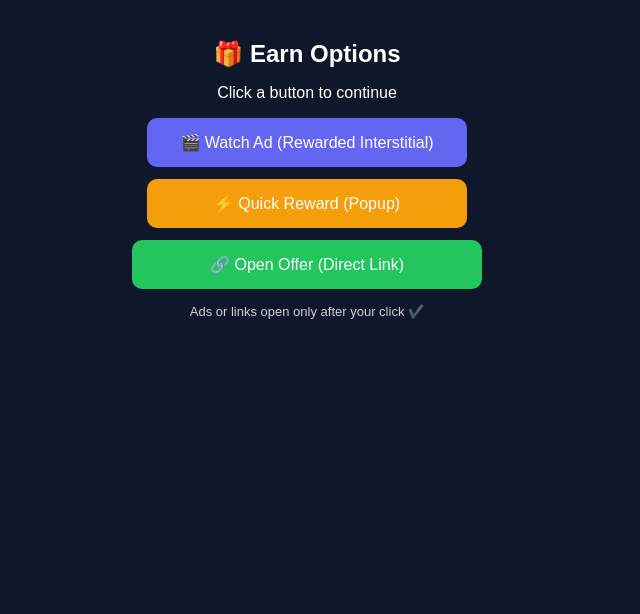
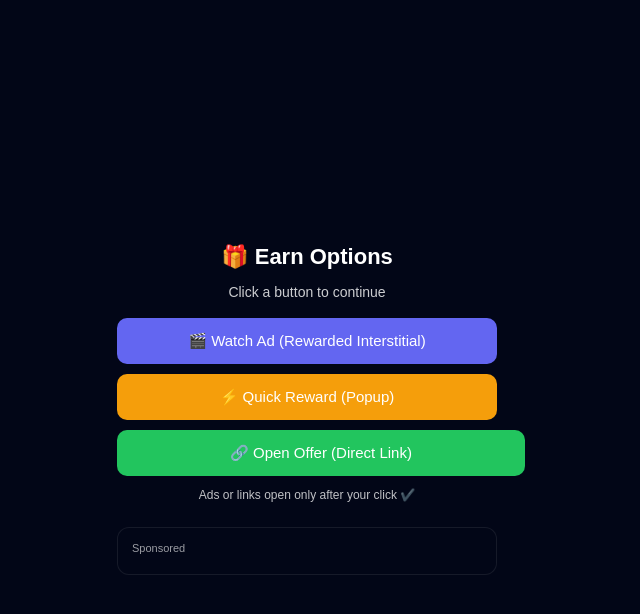
Before and after one commit to PIAS404/MONTAG-, a plain HTML site: page index.html in a window 1280 px wide. Shown: the whole page, without its empty margins (333-973 px from the left). Drawn offline with Linux system fonts and the light colour scheme.

Commit message:
Update index.html

```diff
--- a/index.html
+++ b/index.html
@@ -1,73 +1,116 @@
 <!DOCTYPE html>
 <html lang="en">
 <head>
-  <meta charset="UTF-8">
-  <title>Earn by Watching Ads</title>
-  <meta name="viewport" content="width=device-width, initial-scale=1.0">
+  <meta charset="UTF-8" />
+  <meta name="viewport" content="width=device-width, initial-scale=1.0" />
 
-  <!-- Monetag SDK -->
-  <script src='//libtl.com/sdk.js'
-          data-zone='10349717'
-          data-sdk='show_10349717'></script>
+  <title>Earn Options</title>
+
+  <!-- ✅ Monetag Website Verification (ONLY ONCE) -->
+  <meta name="monetag" content="c418652733772764949f61353e354b6a">
+
+  <!-- ✅ Monetag SDK (Rewarded Interstitial + Popup) -->
+  <script src="//libtl.com/sdk.js"
+          data-zone="10349717"
+          data-sdk="show_10349717"></script>
 
   <style>
     body {
       margin: 0;
-      padding: 20px;
+      min-height: 100vh;
+      background: linear-gradient(180deg, #020617, #020617);
       font-family: Arial, sans-serif;
-      background: #0f172a;
-      color: #ffffff;
+      color: #fff;
+      display: flex;
+      justify-content: center;
+      align-items: center;
+    }
+
+    .container {
+      width: 100%;
+      max-width: 380px;
+      padding: 25px;
       text-align: center;
     }
+
     h2 {
-      margin-bottom: 10px;
+      margin-bottom: 6px;
+      font-size: 22px;
     }
+
+    p.subtitle {
+      opacity: 0.8;
+      font-size: 14px;
+      margin-bottom: 18px;
+    }
+
     button, a.direct-btn {
       width: 100%;
-      max-width: 320px;
-      padding: 15px;
-      margin: 12px auto;
-      font-size: 16px;
+      padding: 14px;
+      margin: 10px 0;
       border: none;
       border-radius: 10px;
+      font-size: 15px;
       cursor: pointer;
+      color: #fff;
       text-decoration: none;
       display: block;
-      color: #fff;
     }
+
     .btn-interstitial {
       background: #6366f1;
     }
+
     .btn-popup {
       background: #f59e0b;
     }
+
     .btn-direct {
       background: #22c55e;
     }
+
     .note {
-      font-size: 13px;
-      opacity: 0.8;
-      margin-top: 15px;
+      margin-top: 12px;
+      font-size: 12px;
+      opacity: 0.75;
+    }
+
+    /* Blog-style ad box */
+    .ad-box {
+      margin-top: 25px;
+      padding: 14px;
+      background: #020617;
+      border: 1px solid rgba(255,255,255,0.08);
+      border-radius: 12px;
+      text-align: left;
+    }
+
+    .ad-label {
+      font-size: 11px;
+      opacity: 0.6;
+      margin-bottom: 6px;
     }
   </style>
 </head>
 
 <body>
 
+  <div class="container">
+
     <h2>🎁 Earn Options</h2>
-  <p>Click a button to continue</p>
+    <p class="subtitle">Click a button to continue</p>
 
-  <!-- Rewarded Interstitial -->
+    <!-- 🎬 Rewarded Interstitial -->
     <button class="btn-interstitial" onclick="rewardedInterstitial()">
       🎬 Watch Ad (Rewarded Interstitial)
     </button>
 
-  <!-- Rewarded Popup -->
+    <!-- ⚡ Rewarded Popup -->
     <button class="btn-popup" onclick="rewardedPopup()">
       ⚡ Quick Reward (Popup)
     </button>
 
-  <!-- Direct Link -->
+    <!-- 🔗 Direct Link -->
     <a class="direct-btn btn-direct"
        href="https://otieu.com/4/8731128"
        target="_blank">
@@ -78,13 +121,27 @@
       Ads or links open only after your click ✔️
     </div>
 
+    <!-- 📢 In-Page / Blog-Style Ad Section -->
+    <div class="ad-box">
+      <div class="ad-label">Sponsored</div>
+
+      <!-- 👉 এখানে তোমার In-Page / Native Banner Zone Script বসাবে -->
+      <!-- Example:
+      <script src="//libtl.com/sdk.js"
+              data-zone="INPAGE_ZONE_ID"
+              data-sdk="show_INPAGE_ZONE_ID"></script>
+      -->
+    </div>
+
+  </div>
+
   <script>
     // Rewarded Interstitial
     function rewardedInterstitial() {
       show_10349717().then(() => {
-        alert("✅ Ad watched successfully!");
+        alert("✅ Ad completed successfully!");
       }).catch(() => {
-        alert("❌ Ad not available, try again.");
+        alert("❌ Ad not available. Try again later.");
       });
     }
 
@@ -93,7 +150,7 @@
       show_10349717('pop').then(() => {
         alert("🎉 Reward completed!");
       }).catch(() => {
-        alert("❌ Failed to load ad.");
+        alert("❌ Ad failed to load.");
       });
     }
   </script>
```
Lines whose indentation alone changed are shown as unchanged.
